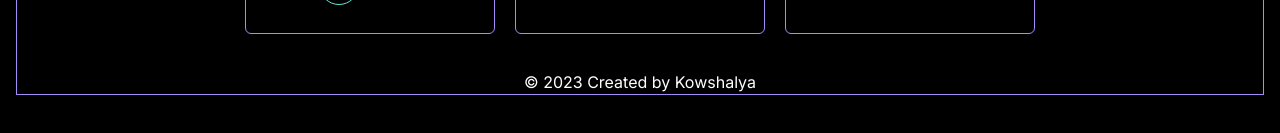
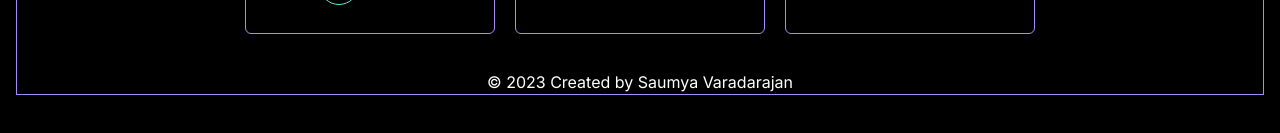
Before and after one commit to CodingNoob84/21-game, a Next.js app: page / in a window 1280 px wide. Shown: the part 473-606 px from the top of the page. Built offline with nearby package versions, Linux system fonts and the light colour scheme.

Commit message:
footer-update

```diff
--- a/src/app/page.js
+++ b/src/app/page.js
@@ -20,7 +20,7 @@ export default function Home() {
         </div>
         <Boxes random={getRandomOrderNumbers()} />
         <div className="flex justify-center items-center">
-          © 2023 Created by Kowshalya
+          © 2023 Created by Saumya Varadarajan
         </div>
       </div>
     </main>
```
